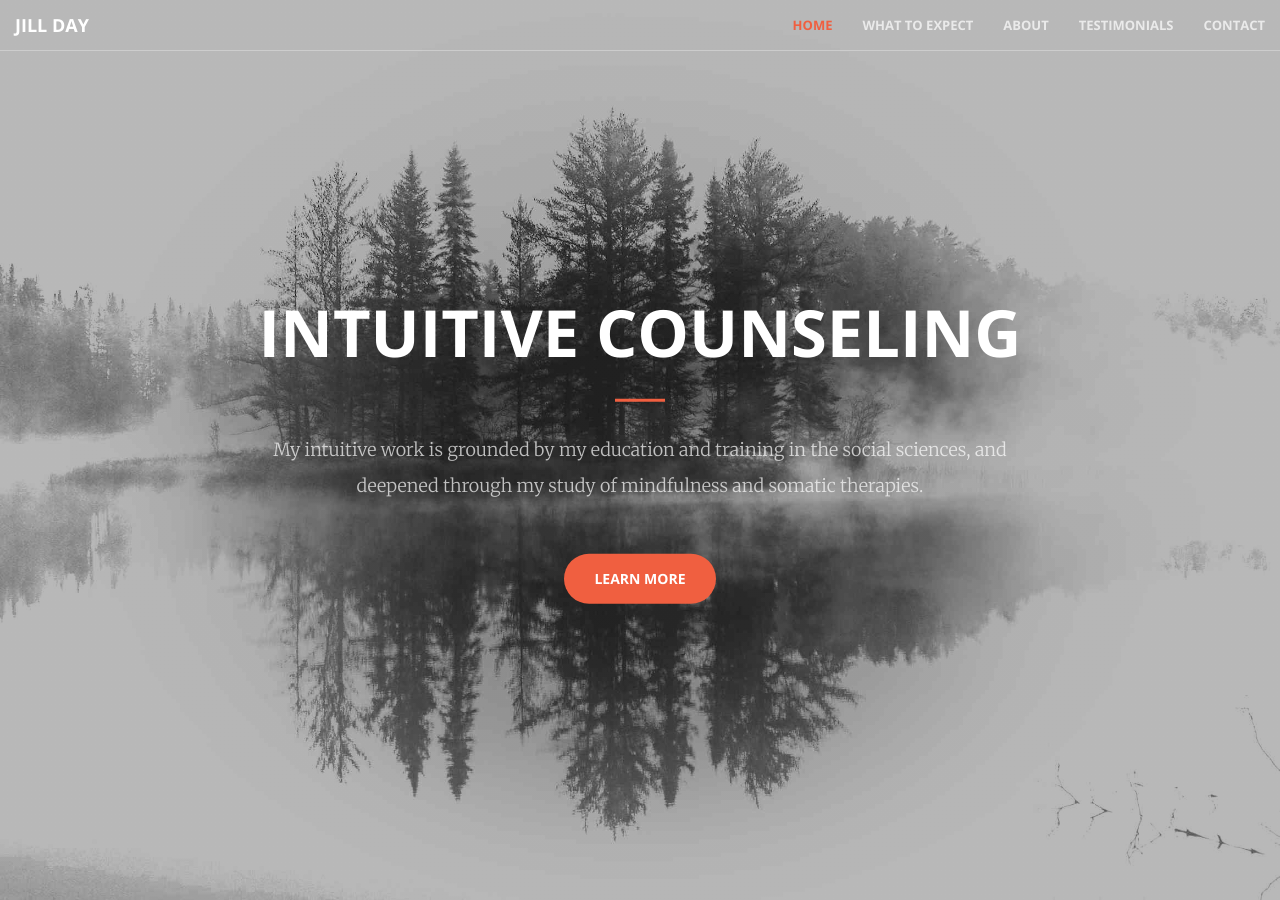
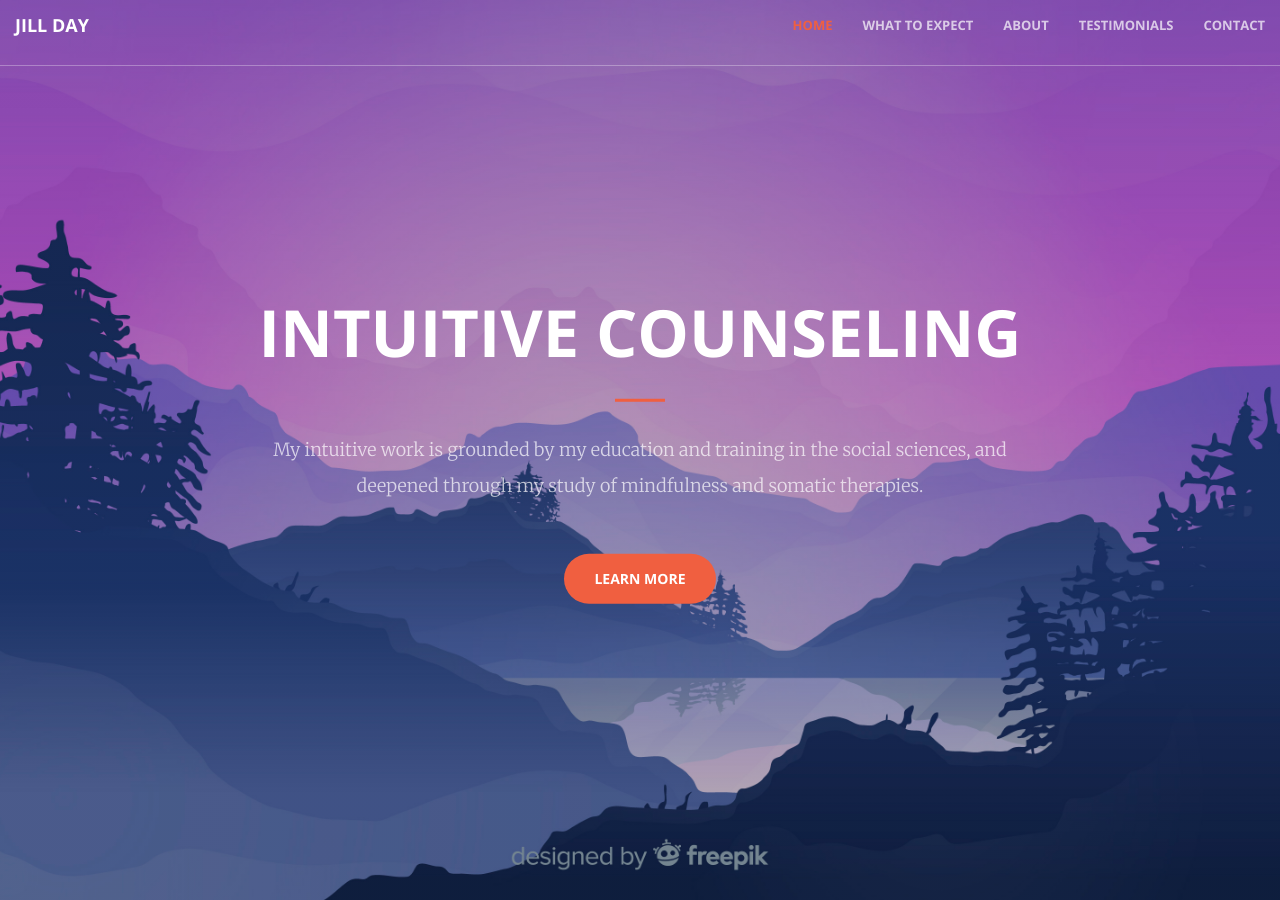
Before and after one commit to audreyshub/jilladay, a Jekyll site: the page built from index.html, in a window 1280 px wide and 900 px high. Built offline with Jekyll 4.4.1, drawn with Linux system fonts in a browser that asks for light colours.

Commit message:
final design change

```diff
--- a/_includes/about.html
+++ b/_includes/about.html
@@ -1,4 +1,4 @@
-<section id="about">
+<section class="bg-gray" id="about">
     <div class="container">
         <div class="row">
             <div class="col-lg-8 col-lg-offset-2 text-center">
--- a/_includes/call-to-action.html
+++ b/_includes/call-to-action.html
@@ -1,12 +1,13 @@
-<section class="bg-primary" id="whattoexpect">
+<section id="whattoexpect">
     <div class="container">
         <div class="row">
             <div class="col-lg-8 col-lg-offset-2 text-center">
                 <h2 class="section-heading">Get the answers, clarity and guidance you seek!</h2>
+                <hr class="primary">
                 <hr class="light">
-                <p class="text-faded">Our most important work together is to discover how the past, its wounds and blessings, shines a light on your current and future path.  What energetic threads are you weaving with the people closest to you?  Where do you need to show up more in your relationships?  What gifts need to be expressed in you?  What shadow aspects might be at play in your relationships?</p>
-                <p class="text-faded">I connect with my intuitive sensing and retrieve the most essential information about you, and those in your life, to offer insight into navigating these most important relationships. I’ve helped parents/children, spouses, employees, friends and family to better understand the internal landscape of those closest to them.</p>
-                <p class="text-faded">Some people only need one session of deep clarity to set off on their path.  Other clients welcome a reconnection monthly, quarterly or yearly. And sometimes situations come up in a person’s life when more ongoing support is helpful.</p>
+                <p class="text-muted">Our most important work together is to discover how the past, its wounds and blessings, shines a light on your current and future path.  What energetic threads are you weaving with the people closest to you?  Where do you need to show up more in your relationships?  What gifts need to be expressed in you?  What shadow aspects might be at play in your relationships?</p>
+                <p class="text-muted">I connect with my intuitive sensing and retrieve the most essential information about you, and those in your life, to offer insight into navigating these most important relationships. I’ve helped parents/children, spouses, employees, friends and family to better understand the internal landscape of those closest to them.</p>
+                <p class="text-muted">Some people only need one session of deep clarity to set off on their path.  Other clients welcome a reconnection monthly, quarterly or yearly. And sometimes situations come up in a person’s life when more ongoing support is helpful.</p>
                 <a href="#contact" class="btn btn-default btn-xl page-scroll">Schedule a session</a>
             </div>
         </div>
--- a/_includes/contact.html
+++ b/_includes/contact.html
@@ -1,4 +1,4 @@
-<section id="contact">
+<section class="bg-gray" id="contact">
     <div class="container">
         <div class="row">
             <div class="col-lg-8 col-lg-offset-2 text-center">
--- a/_includes/footer.html
+++ b/_includes/footer.html
@@ -1,4 +1,4 @@
-<section class="footer">
+<section class="footer bg-gray">
     <div class="container">
         <div class="col-lg-12 text-center">
             {% for link in site.footer.links %}
--- a/_sass/_base.scss
+++ b/_sass/_base.scss
@@ -46,7 +46,10 @@
 u,
 li {
     list-style: square;
-    font-weight: bold;
+    // font-weight: bold;
+    padding: 0 0 15px;
+    line-height: 30px;
+    position: relative;
 }
 
 .bg-primary {
@@ -59,8 +62,8 @@
     color: white;
 }
 
-.bg-yellow {
-    background-color: #EDC284;
+.bg-purple {
+    background-color: #E8DE41;
 }
 
 .bg-skin {
@@ -68,7 +71,7 @@
 }
 
 .bg-gray {
-    background-color: #DFDFE1;
+    background-color: #F5EEE3;
 }
 
 .text-faded {
@@ -184,7 +187,7 @@
     background-image: linear-gradient(
                      rgba(20,20,20, .3),
                      rgba(20,20,20, .3)),
-    url('../img/juan-davila-bw.jpg');
+    url('../img/mountain.jpg');
     background-attachment: fixed;
     background-size: cover;
     text-align: center;
```
Also changed, not shown: img/mountain.jpg (added), img/people.jpg (added), 1 other file.
